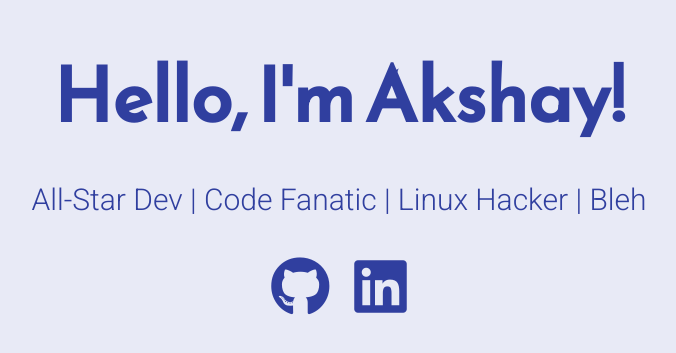
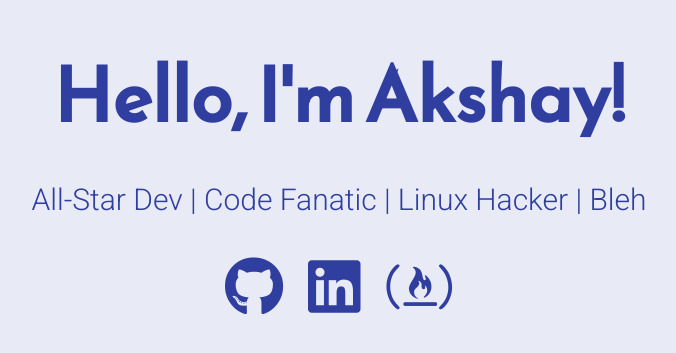
Before and after one commit to akshaycs10/akshaycs10.github.io, a plain HTML site: page index.html in a window 1280 px wide. Shown: the part 217-570 px from the top of the page, without its empty margins (301-977 px from the left). Drawn offline with Linux system fonts and the light colour scheme.

Commit message:
Update index.html

```diff
--- a/index.html
+++ b/index.html
@@ -34,7 +34,7 @@
 			<!-- <a target="_blank" href="https://stackoverflow.com/"><i class="fab fa-stack-overflow"></i></a> -->
 			<a target="_blank" href="https://www.linkedin.com/in/akshay-kumar-69799ab4/"><i class="fab fa-linkedin"></i></a>
 			<!-- <a target="_blank" href="https://medium.com/"><i class="fab fa-medium"></i></a> -->
-			<!-- <a target="_blank" href="https://www.freecodecamp.org"><i class="fab fa-free-code-camp"></i></a> -->
+			<a target="_blank" href="https://leetcode.com/kakshay11/"><i class="fab fa-free-code-camp"></i></a>
     </div>
 	</main>
 </body>
```
